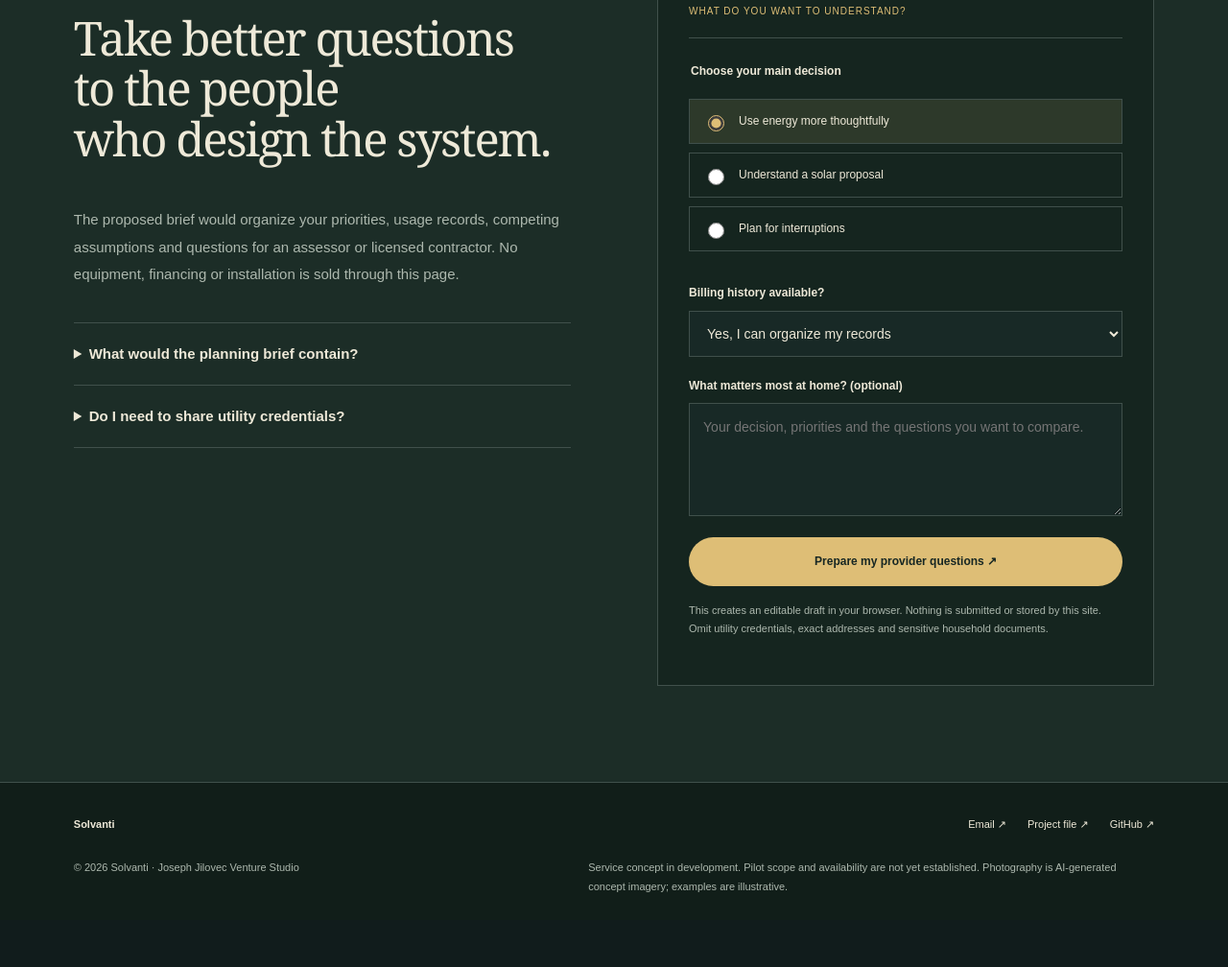
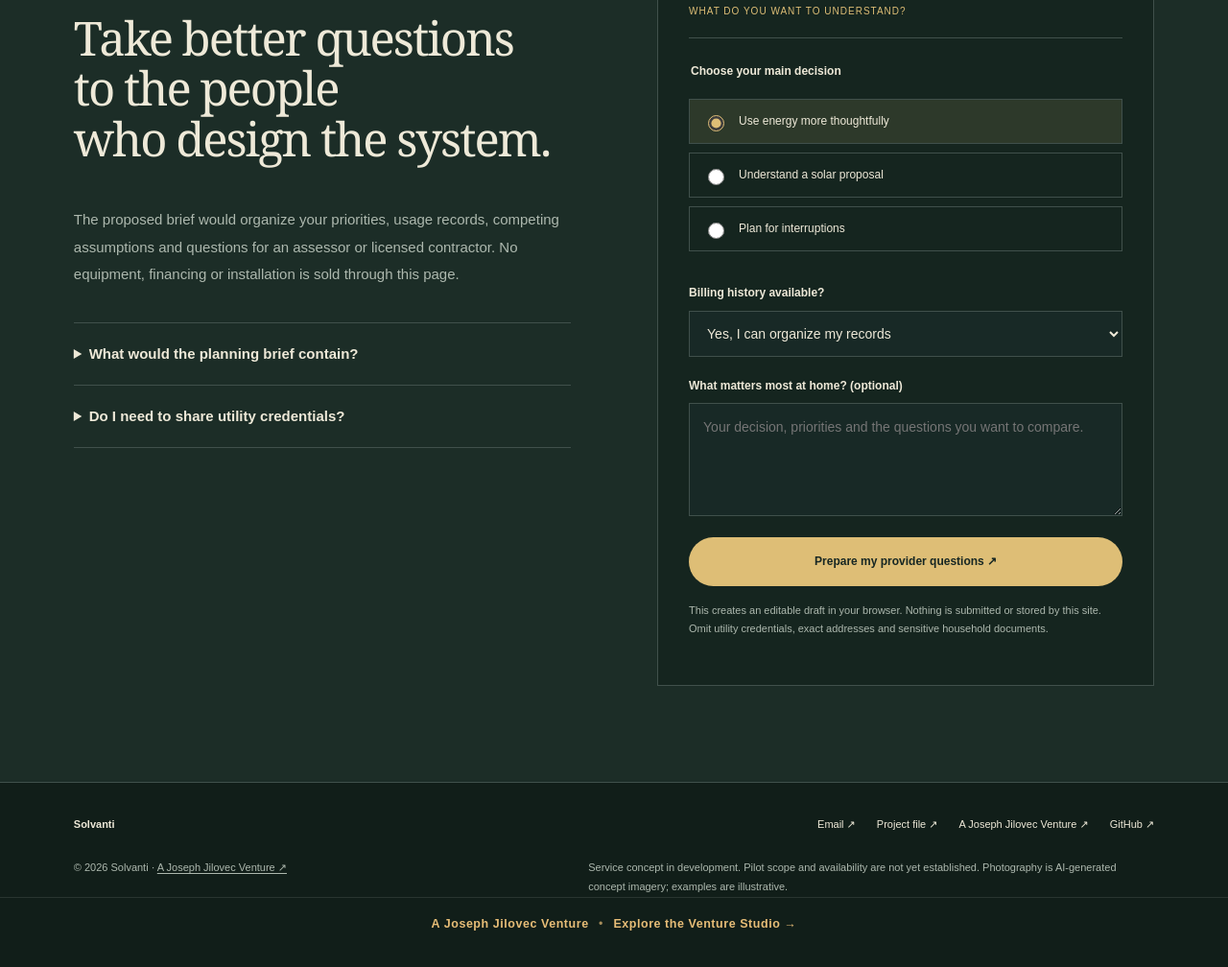
Before and after one commit to josephjilovec/solvanti, a plain HTML site: page index.html in a window 1280 px wide. Shown: the part 4178-5186 px from the top of the page at 96% size. Before the commit the page ends 5137 px from the top, so only its background shows below. Drawn offline with Linux system fonts and the light colour scheme.

Commit message:
feat: add Joseph Jilovec venture portfolio footer link and studio navigation bar

```diff
--- a/index.html
+++ b/index.html
@@ -513,11 +513,13 @@
             <a href="mailto:josephjilovec@pm.me">Email ↗</a
             ><a href="https://josephjilovec.com/portfolio/solvanti"
               >Project file ↗</a
+            ><a href="https://josephjilovec.com/portfolio" target="_blank" rel="noopener noreferrer"
+              >A Joseph Jilovec Venture ↗</a
             ><a href="https://github.com/josephjilovec/solvanti">GitHub ↗</a>
           </div>
         </div>
         <div class="footer-bottom">
-          <p>© 2026 Solvanti · Joseph Jilovec Venture Studio</p>
+          <p>© 2026 Solvanti · <a href="https://josephjilovec.com/portfolio" target="_blank" rel="noopener noreferrer" style="color:inherit;text-decoration:underline;text-underline-offset:2px">A Joseph Jilovec Venture ↗</a></p>
           <p>
             Service concept in development. Pilot scope and availability are not
             yet established. Photography is AI-generated concept imagery;
@@ -525,6 +527,7 @@
           </p>
         </div>
       </div>
+      <div class="jj-venture-nav" style="border-top:1px solid rgba(255,255,255,.10);padding:1rem 1.25rem 1.15rem;text-align:center;font-size:.78rem;letter-spacing:.045em"><a href="https://josephjilovec.com/portfolio" style="color:#E7BD77;text-decoration:none;font-weight:700">A Joseph Jilovec Venture</a><span aria-hidden="true" style="color:#E7BD77;margin:0 .65rem;opacity:.7">•</span><a href="https://josephjilovec.com/portfolio" style="color:#E7BD77;text-decoration:none;font-weight:800">Explore the Venture Studio →</a></div>
     </footer>
   </body>
 </html>
```
